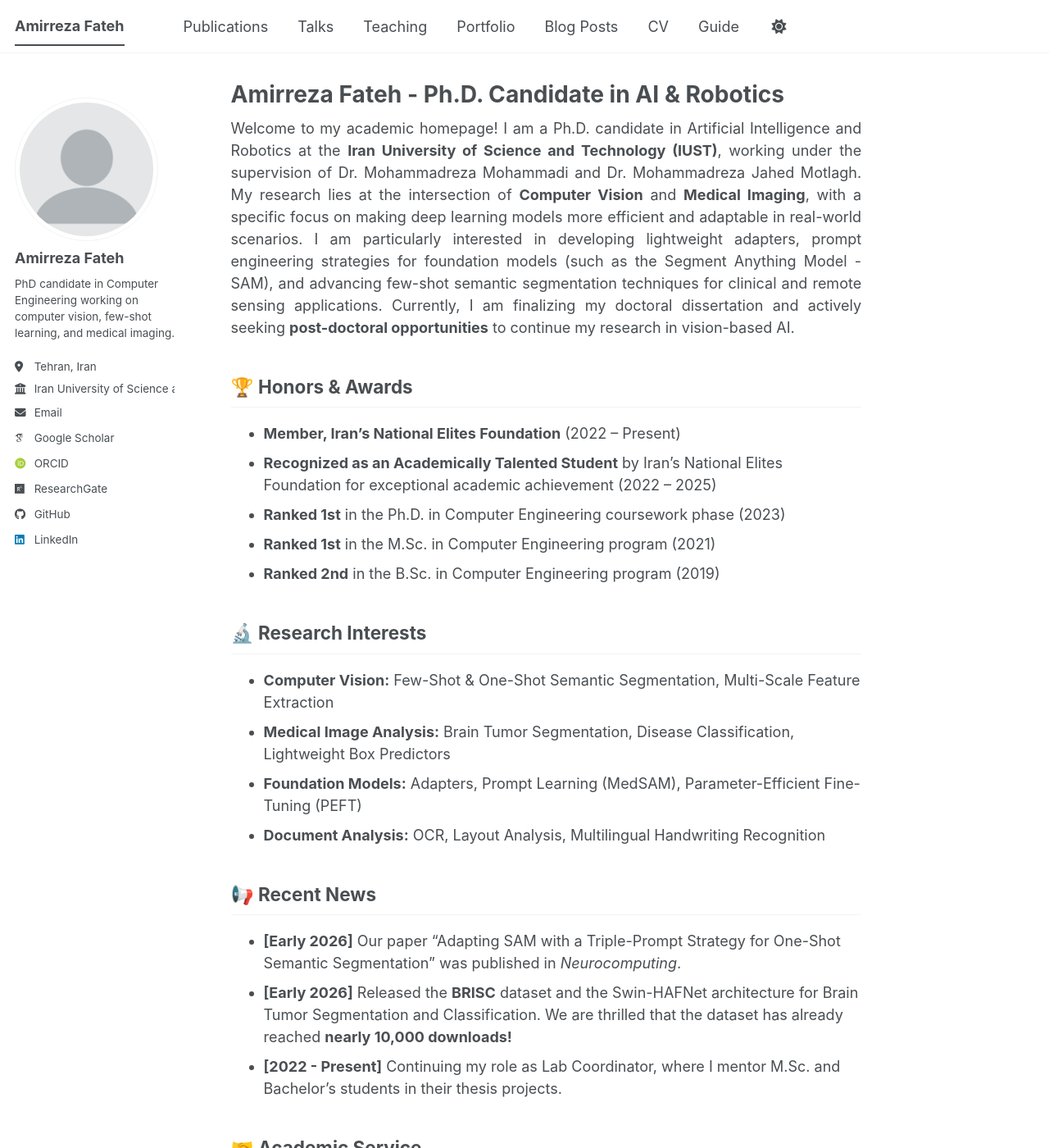
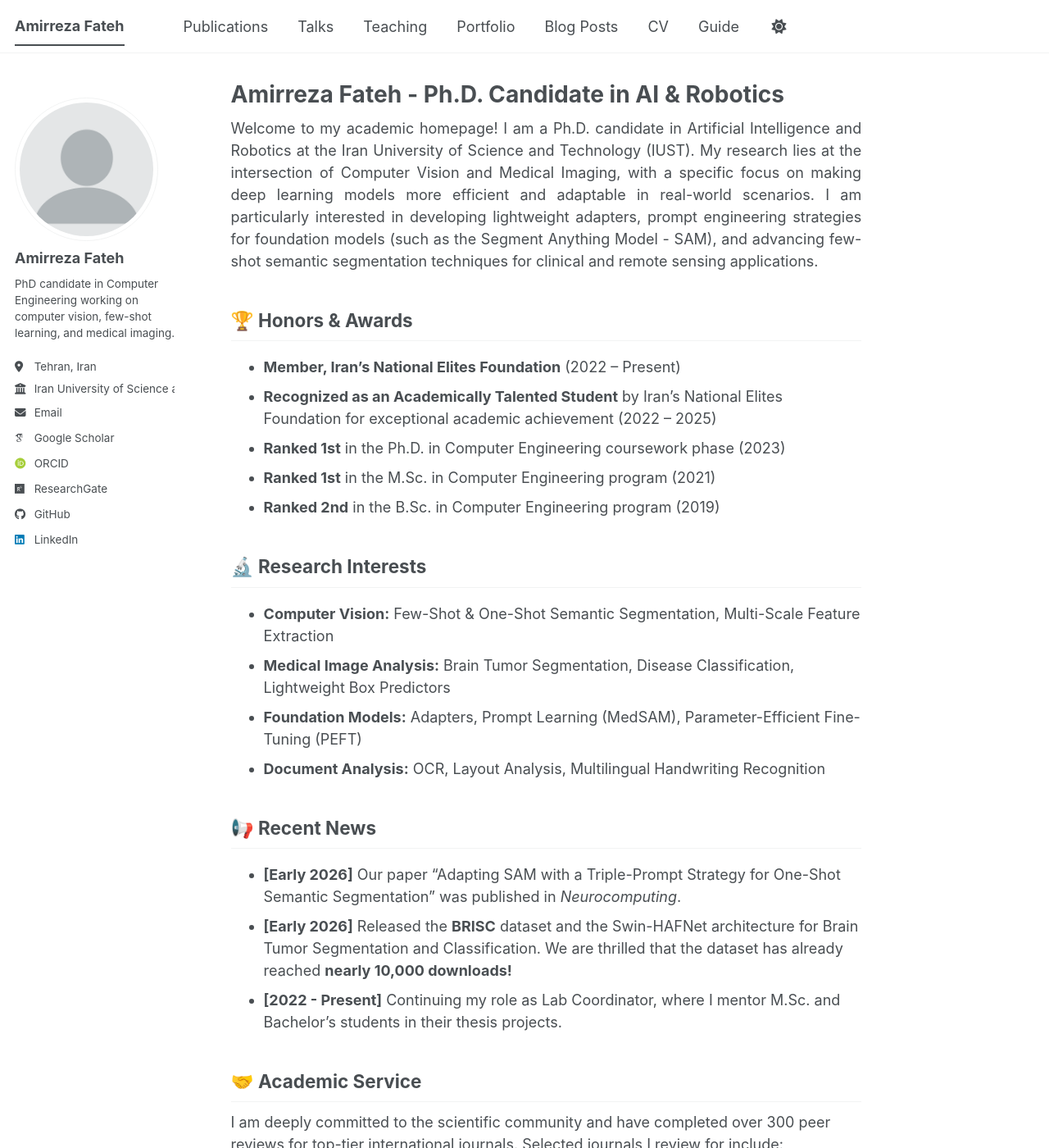
Before and after one commit to amirrezafateh/amirrezafateh.github.io, a Jekyll site: the page built from _pages/about.md, in a window 1280 px wide and 1400 px high. Shown: the whole window at 82% size. Built offline with Jekyll 4.4.1, drawn with Linux system fonts in a browser that asks for light colours; some web fonts are replaced; a script bundle is joined from its source files by our own code; library files that are not in the unit come from our copies; some of the changed text lies outside the part shown.

Commit message:
Update about.md

```diff
--- a/_pages/about.md
+++ b/_pages/about.md
@@ -10,11 +10,9 @@ redirect_from:
 <div style="text-align: justify;">
 Welcome to my academic homepage!
 
-I am a Ph.D. candidate in Artificial Intelligence and Robotics at the <b>Iran University of Science and Technology (IUST)</b>, working under the supervision of Dr. Mohammadreza Mohammadi and Dr. Mohammadreza Jahed Motlagh.
+I am a Ph.D. candidate in Artificial Intelligence and Robotics at the Iran University of Science and Technology (IUST).
 
-My research lies at the intersection of <b>Computer Vision</b> and <b>Medical Imaging</b>, with a specific focus on making deep learning models more efficient and adaptable in real-world scenarios. I am particularly interested in developing lightweight adapters, prompt engineering strategies for foundation models (such as the Segment Anything Model - SAM), and advancing few-shot semantic segmentation techniques for clinical and remote sensing applications.
-
-Currently, I am finalizing my doctoral dissertation and actively seeking <b>post-doctoral opportunities</b> to continue my research in vision-based AI.
+My research lies at the intersection of Computer Vision and Medical Imaging, with a specific focus on making deep learning models more efficient and adaptable in real-world scenarios. I am particularly interested in developing lightweight adapters, prompt engineering strategies for foundation models (such as the Segment Anything Model - SAM), and advancing few-shot semantic segmentation techniques for clinical and remote sensing applications.
 </div>
 
 ## 🏆 Honors & Awards
@@ -36,9 +34,11 @@ Currently, I am finalizing my doctoral dissertation and actively seeking <b>post
 * **[2022 - Present]** Continuing my role as Lab Coordinator, where I mentor M.Sc. and Bachelor's students in their thesis projects.
 
 ## 🤝 Academic Service
-I am deeply committed to the scientific community and have completed **over 250 peer reviews** for top-tier international journals. Selected journals I review for include:
+I am deeply committed to the scientific community and have completed over 300 peer reviews for top-tier international journals. Selected journals I review for include:
 * *IEEE Transactions on Pattern Analysis and Machine Intelligence (TPAMI)*
 * *IEEE Transactions on Image Processing (TIP)*
+* *IEEE Transactions on Circuits and Systems for Video Technology (TCSVT)*
+* *Information Fusion*
 * *Expert Systems with Applications*
 * *Pattern Recognition*
 
```
